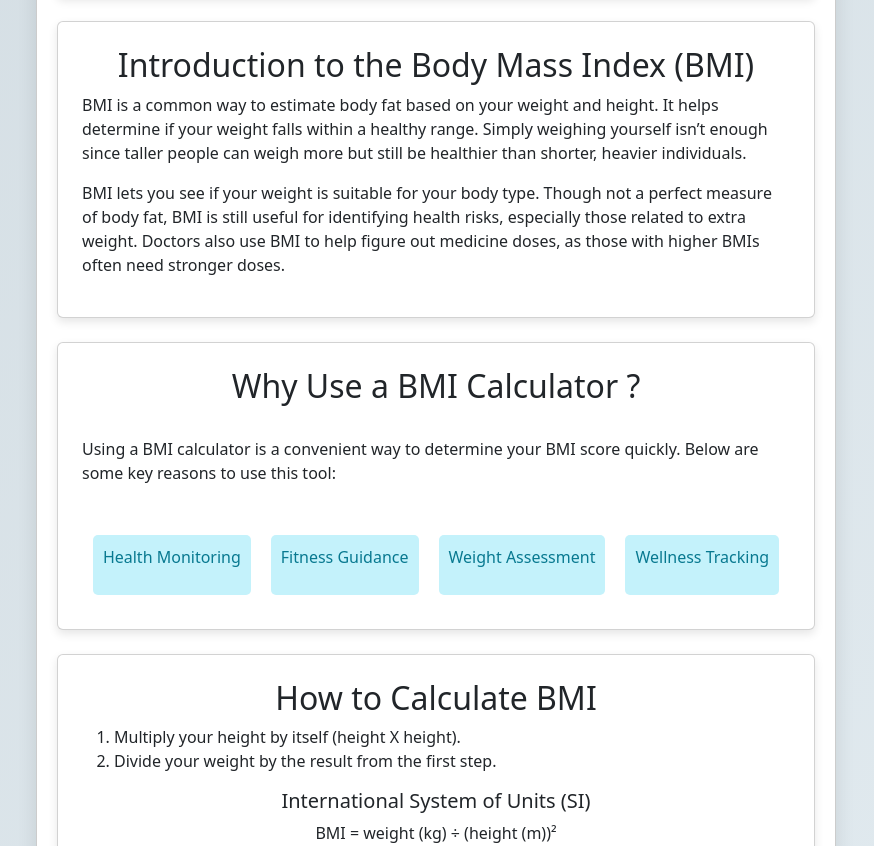
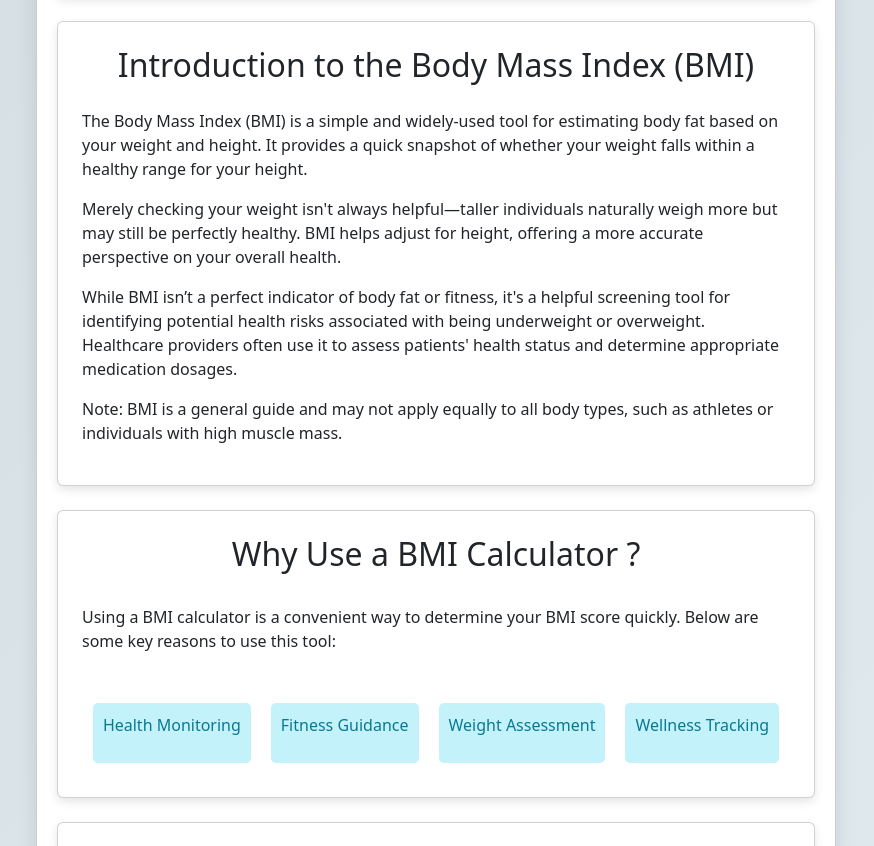
Before and after one commit to vanshambansal/Bmi-Calculator-fee-project-, a plain HTML site: page index.html in a window 1280 px wide. Shown: the part 1096-1942 px from the top of the page, without its empty margins (204-1078 px from the left). Drawn offline with nearby package versions, Linux system fonts and the light colour scheme.

Commit message:
final touches

```diff
--- a/index.html
+++ b/index.html
@@ -16,6 +16,7 @@
 <body>
     <div class="container my-5">
         <div class="bmi-wrapper">
+
             <!-- Input Section -->
             <div class="text-center">
                 <h2 class="display-6">BMI Calculator</h2>
@@ -57,6 +58,10 @@
                 </form>
             </div>
             <br>
+
+
+
+
             <!-- BMI Result Section -->
             <div id="result-section" class="card bmi-result text-center mb-4" style="display:none;">
                 <div class="card-body">
@@ -71,6 +76,10 @@
                     </div>
                 </div>
             </div>
+
+
+
+
             <!-- what you bmi means -->
             <div class="card p-4 mb-4" id = "bmi-meaning-card" style="display:none;">
                 <div id="bmimeans-section" class="mt-2">
@@ -78,6 +87,10 @@
                     <div id="bmi-means" class="alert alert-info mt-3"></div>
                 </div>
             </div>
+
+
+
+
             <!-- Lifestyle Routines Section -->
             <div class="card p-4 mb-4" id = "routine-card" style="display:none;">
                 <div id="routine-section" class="mt-2">
@@ -85,6 +98,10 @@
                     <div id="routine-description" class="alert alert-info mt-3"></div>
                 </div>
             </div>
+
+
+
+
             <!-- BMI Chart -->
             <div class="card p-4 mb-4">
                 <h4 class="text-center mb-3">BMI Chart</h4>
@@ -127,19 +144,41 @@
                     </tbody>
                 </table>
             </div>
+
+
+
+
             <!-- Introduction Section -->
             <div class="card p-4 mb-4">
-                <h2 class="text-center">Introduction to the Body Mass Index (BMI)</h2>
-                <p>BMI is a common way to estimate body fat based on your weight and height. It helps determine if your
-                    weight falls within a healthy range. Simply weighing yourself isn’t enough since taller people can
-                    weigh
-                    more but still be healthier than shorter, heavier individuals.</p>
-                <p>BMI lets you see if your weight is suitable for your body type. Though not a perfect measure of body
-                    fat, BMI is still useful for identifying health risks, especially those related to extra weight.
-                    Doctors
-                    also use BMI to help figure out medicine doses, as those with higher BMIs often need stronger doses.
+                <h2 class="text-center mb-4">Introduction to the Body Mass Index
+                    (BMI)</h2>
+                <p>
+                    The Body Mass Index (BMI) is a simple and widely-used tool for estimating body fat based on your
+                    weight and height.
+                    It provides a quick snapshot of whether your weight falls within a healthy range for your height.
+                </p>
+                <p>
+                    Merely checking your weight isn't always helpful—taller individuals naturally weigh more but may
+                    still be
+                    perfectly healthy. BMI helps adjust for height, offering a more accurate perspective on your overall
+                    health.
+                </p>
+                <p>
+                    While BMI isn’t a perfect indicator of body fat or fitness, it's a helpful screening tool for
+                    identifying
+                    potential health risks associated with being underweight or overweight. Healthcare providers often
+                    use it
+                    to assess patients' health status and determine appropriate medication dosages.
+                </p>
+                <p>
+                    Note: BMI is a general guide and may not apply equally to all body types, such as athletes or
+                    individuals with high muscle mass.
                 </p>
             </div>
+
+
+
+
             <!-- Benefits Section -->
             <div class="benefits card p-4 mb-4">
                 <h2>
@@ -164,6 +203,10 @@
                     </div>
                 </div>
             </div>
+
+
+
+
             <!-- How to Calculate BMI Section -->
             <div class="card p-4 mb-4">
                 <h2 class="text-center">How to Calculate BMI</h2>
@@ -179,12 +222,16 @@
                 </div>
             </div>
 
+
+
+
             <!-- Go to Top Button -->
             <div class="text-center">
                 <a href="#top" class="btn btn-secondary">
                     Click here to know your Body Mass Index (BMI)
                 </a>
             </div>
+
         </div>
     </div>
     <script src="https://cdn.jsdelivr.net/npm/bootstrap@5.3.0-alpha1/dist/js/bootstrap.bundle.min.js"></script>
--- a/main.css
+++ b/main.css
@@ -3,6 +3,7 @@ body {
     font-family: 'Arial', sans-serif;
     color: #333;
 }
+
 .bmi-wrapper {
     max-width: 800px;
     margin: auto;
```
Also changed, not shown: main.js (line endings or trailing spaces).
